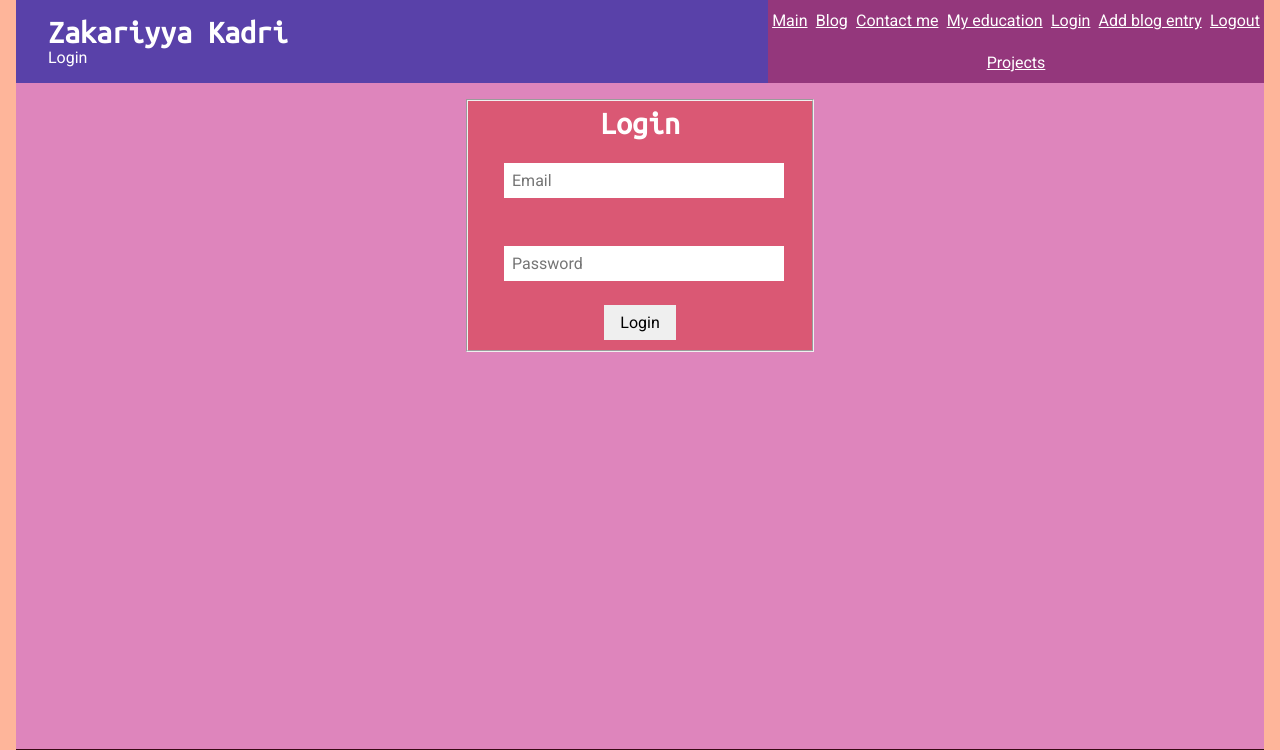
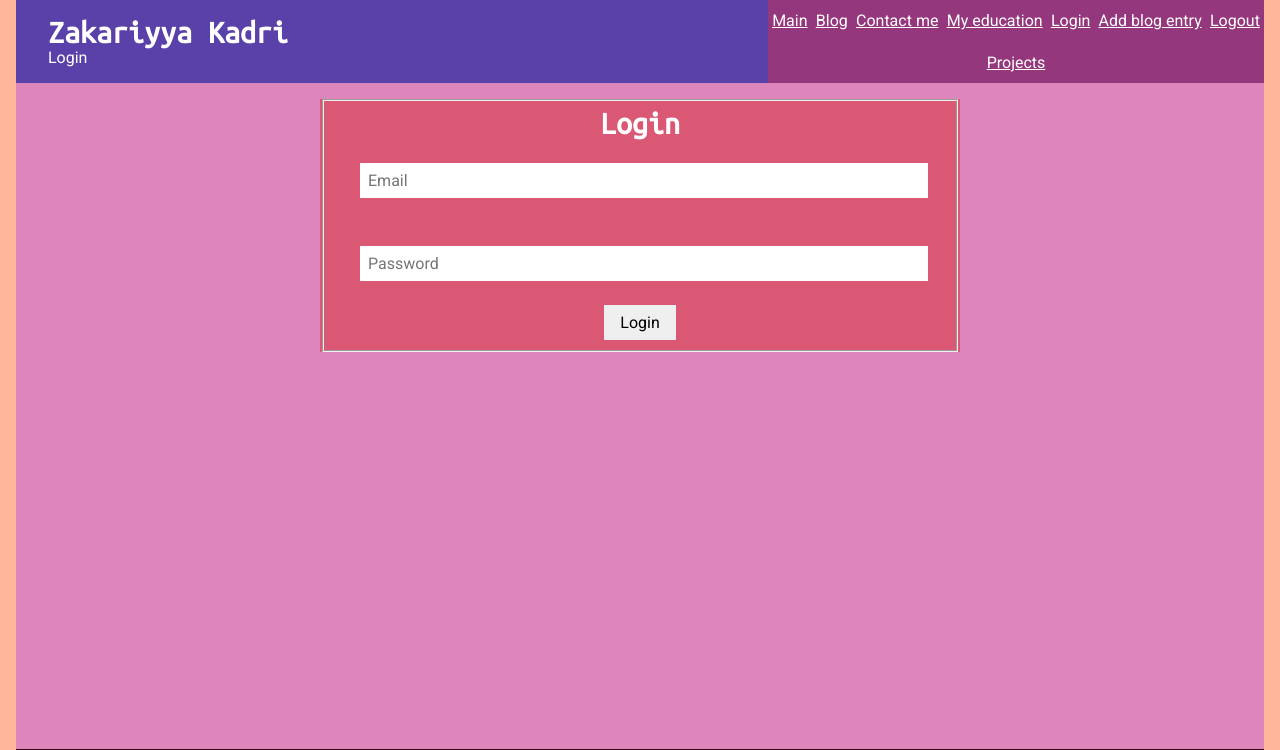
Before and after one commit to zak1388/web-tech-coursework, a PHP site: page /login.html in a window 1280 px wide. Shown: the top 750 px of the page. Run offline with PHP 8.4, Linux system fonts and the light colour scheme.

Commit message:
forms should now be sized in common, so we can have the same sizing, and color scheme easier

```diff
--- a/src/css/common.css
+++ b/src/css/common.css
@@ -113,6 +113,15 @@ main {
     color: var(--main-text-color);
 }
 
+main form {
+    max-width: 40em;
+    margin: 1em auto;
+
+    background-color: var(--aside-background-color);
+    color: var(--aside-text-color);
+}
+
+/* define the footer styling */
 footer {
     grid-area: footer;
 
--- a/src/css/login.css
+++ b/src/css/login.css
@@ -1,12 +1,6 @@
 main form fieldset {
     display: flex;
     flex-direction: column;
-
-    max-width: 20em;
-    margin: 1em auto;
-
-    background-color: var(--aside-background-color);
-    color: var(--aside-text-color);
 }
 
 fieldset h1 {
```
Also changed, not shown: src/css/addEntry.css (+3 -4 lines).
